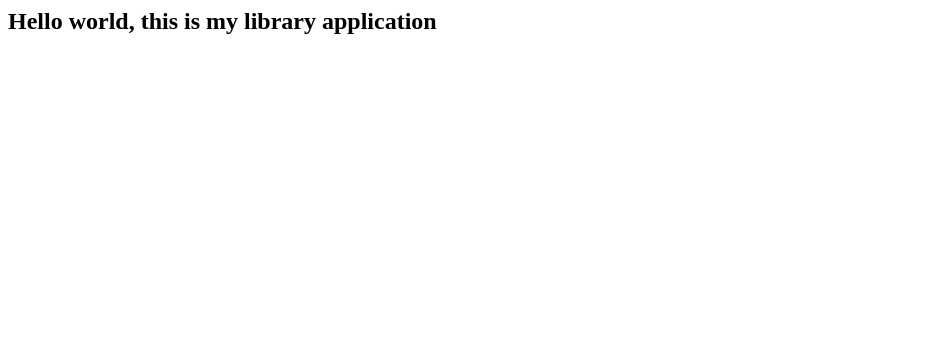
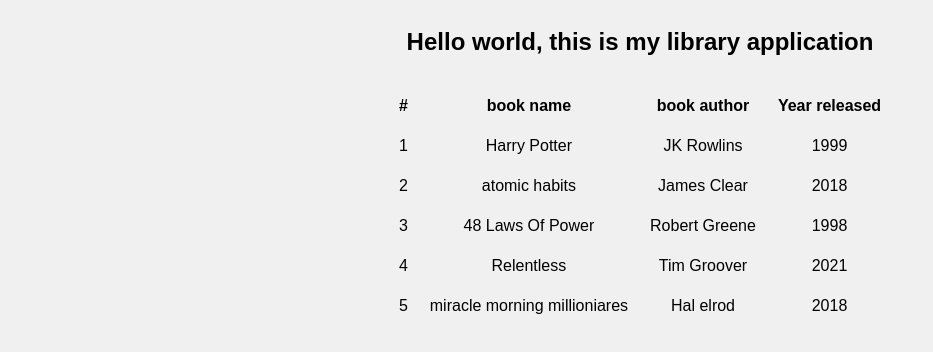
Before and after one commit to Billy-tech133/library, a plain HTML site: page index.html in a window 1280 px wide. Shown: the whole page, without its empty margins (0-933 px from the left). Drawn offline with Linux system fonts and the light colour scheme.

Commit message:
book map and display functionality created

```diff
--- a/index.html
+++ b/index.html
@@ -7,6 +7,20 @@
 </head>
 <body>
     <h2 class="title">Hello world, this is my library application</h2>
+    <table id="card_table">
+        <thead>
+            <tr>
+                <th>#</th>
+                <th>book name</th>
+                <th>book author</th>
+                <th>Year released</th>
+            </tr>
+        </thead>
+        <tbody>
+
+        </tbody>
+    </table>
+    <script src="script.js"></script>
 </body>
-<script src="script.js"></script>
+
 </html>
--- a/script.js
+++ b/script.js
@@ -0,0 +1,74 @@
+const myLibrary = [
+    book1 = {
+        id: crypto.randomUUID(),
+        name: "Harry Potter",
+        author: "JK Rowlins",
+        year: "1999"
+    },
+    book2 = {
+        id: crypto.randomUUID(),
+        name: "atomic habits",
+        author: "James Clear",
+        year: "2018"
+    },
+    book3 = {
+        id: crypto.randomUUID(),
+        name: "48 Laws Of Power",
+        author: "Robert Greene",
+        year: "1998"
+    },
+    book4 = {
+        id: crypto.randomUUID(),
+        name: "Relentless",
+        author: "Tim Groover",
+        year: "2021"
+    }
+];
+
+function Book(id, name, author, year) {
+    this.id = id
+    this.name = name
+    this.author = author
+    this.year = year
+
+}
+
+function addBookToLibrary() {
+    const newBook = new Book(crypto.randomUUID(), "miracle morning millioniares", 'Hal elrod', 2018)
+    myLibrary.push(newBook);
+}
+
+addBookToLibrary();
+
+function displayBooks() {
+    const table = document.querySelector("#card_table tbody");
+    table.innerHTML = "";
+
+
+    myLibrary.forEach((book, index) => {
+        const row = document.createElement('tr');
+
+        const numberCell = document.createElement('td');
+        numberCell.textContent = index + 1;
+
+        const bookNameCell = document.createElement('td');
+        bookNameCell.textContent = book.name;
+
+        const bookAuthorCell = document.createElement('td');
+        bookAuthorCell.textContent = book.author
+
+        const bookYearCell = document.createElement('td');
+        bookYearCell.textContent = book.year;
+
+
+        row.appendChild(numberCell);
+        row.appendChild(bookNameCell);
+        row.appendChild(bookAuthorCell);
+        row.appendChild(bookYearCell);
+
+        table.appendChild(row)
+    })
+}
+
+
+console.log(displayBooks());
--- a/styles.css
+++ b/styles.css
@@ -0,0 +1,26 @@
+body {
+    font-family: Arial, sans-serif;
+    padding: 20px;
+    background-color: #f0f0f0;
+  }
+
+  .title {
+    text-align: center;
+  }
+
+  h1 {
+    text-align: center;
+  }
+
+  table {
+    margin: 20px auto;
+    border-spacing: 20px;
+  }
+
+  td {
+    text-align: center;
+  }
+
+  tr {
+    margin-left: 8px;
+  }
```
